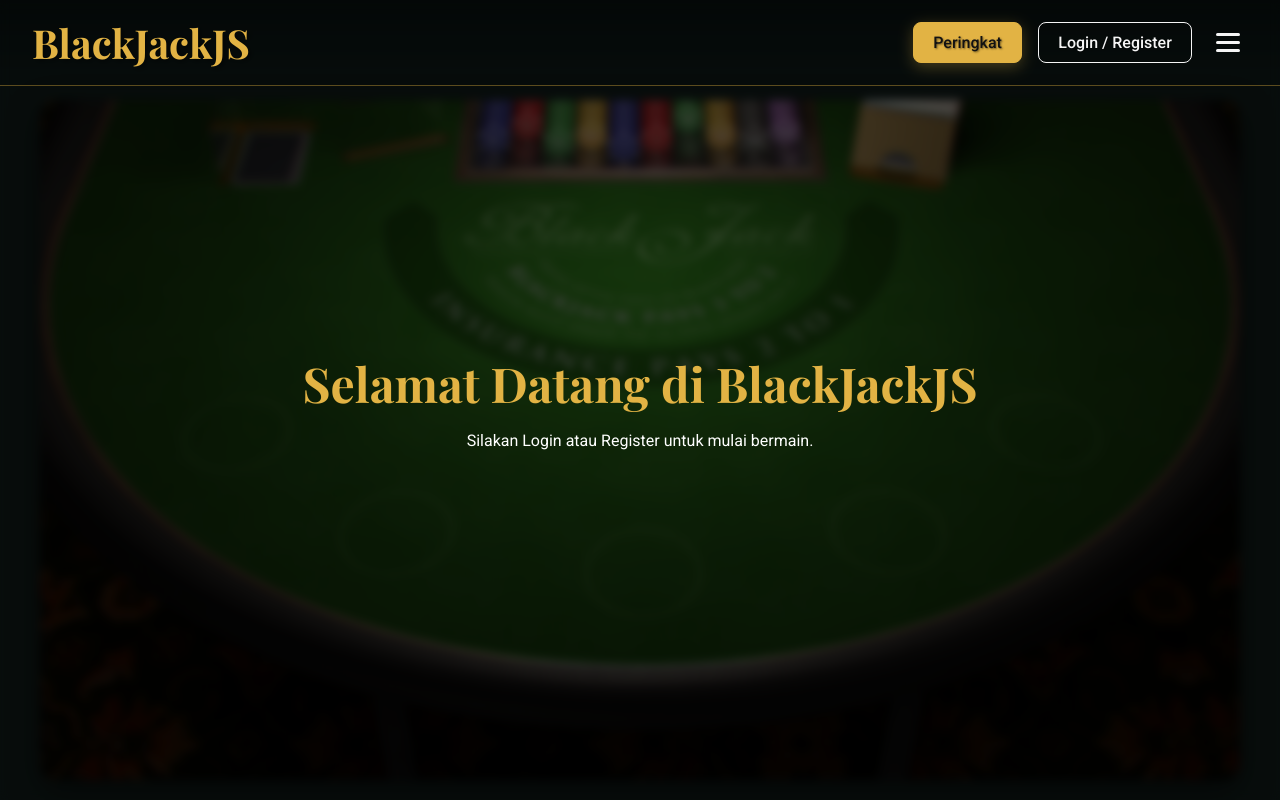
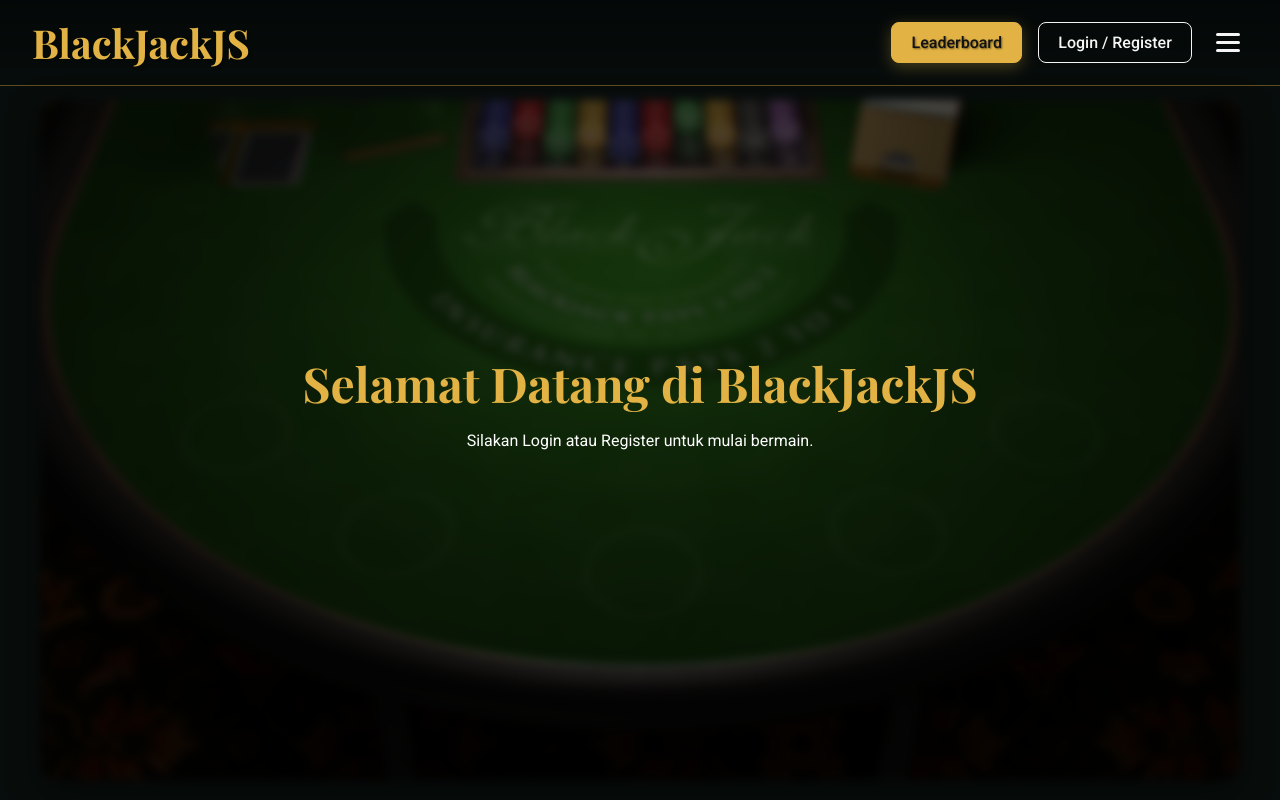
Before and after one commit to rynandasonduty/blackjackjs-cicd, a website: page index.html in a window 1280 px wide. Drawn offline with nearby package versions, Linux system fonts and the light colour scheme.

Commit message:
mengganti button peringkat

```diff
--- a/index.html
+++ b/index.html
@@ -14,7 +14,7 @@
       <h1 class="nav-title">BlackJackJS</h1>
       <div>
         <span id="user-info" style="display: none"></span>
-        <button id="leaderboard-button" class="nav-button">Peringkat</button>
+        <button id="leaderboard-button" class="nav-button">Leaderboard</button>
         <button id="logout-button" class="nav-button" style="display: none">
           Logout
         </button>
```
